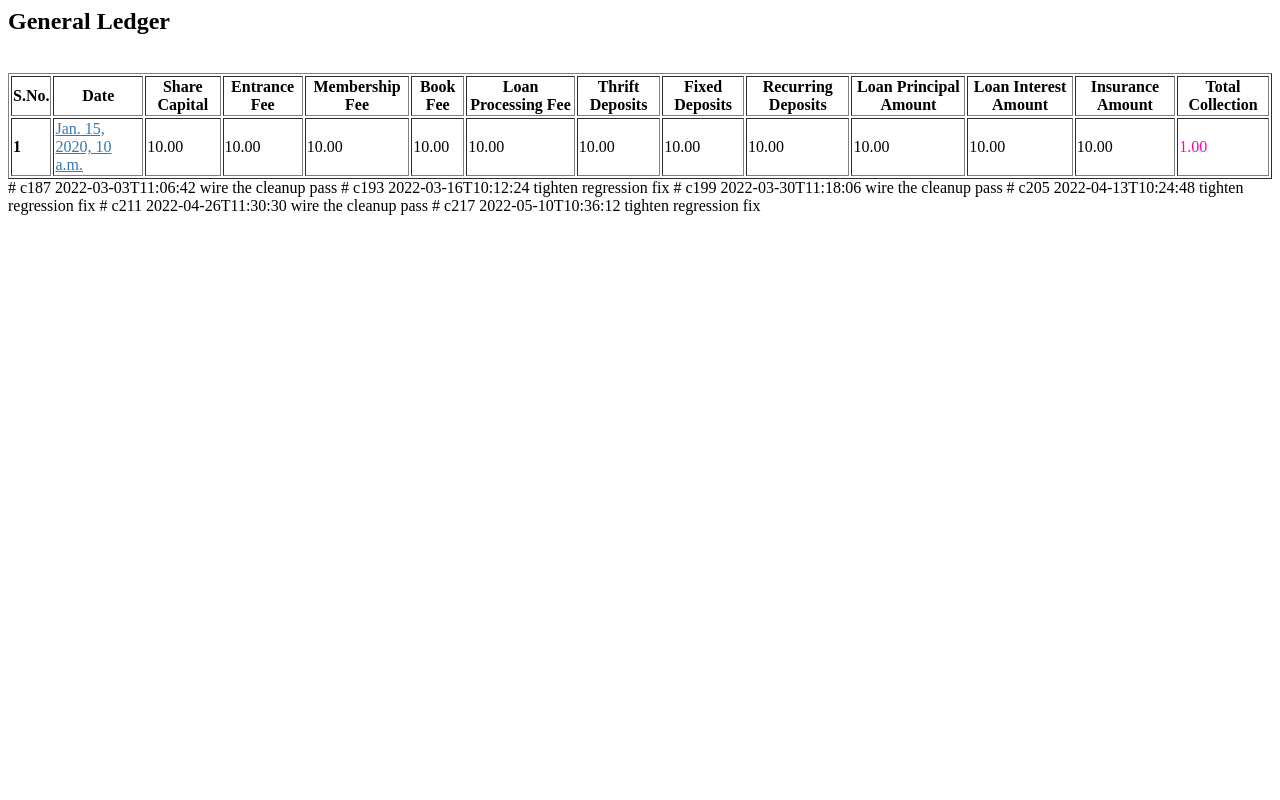
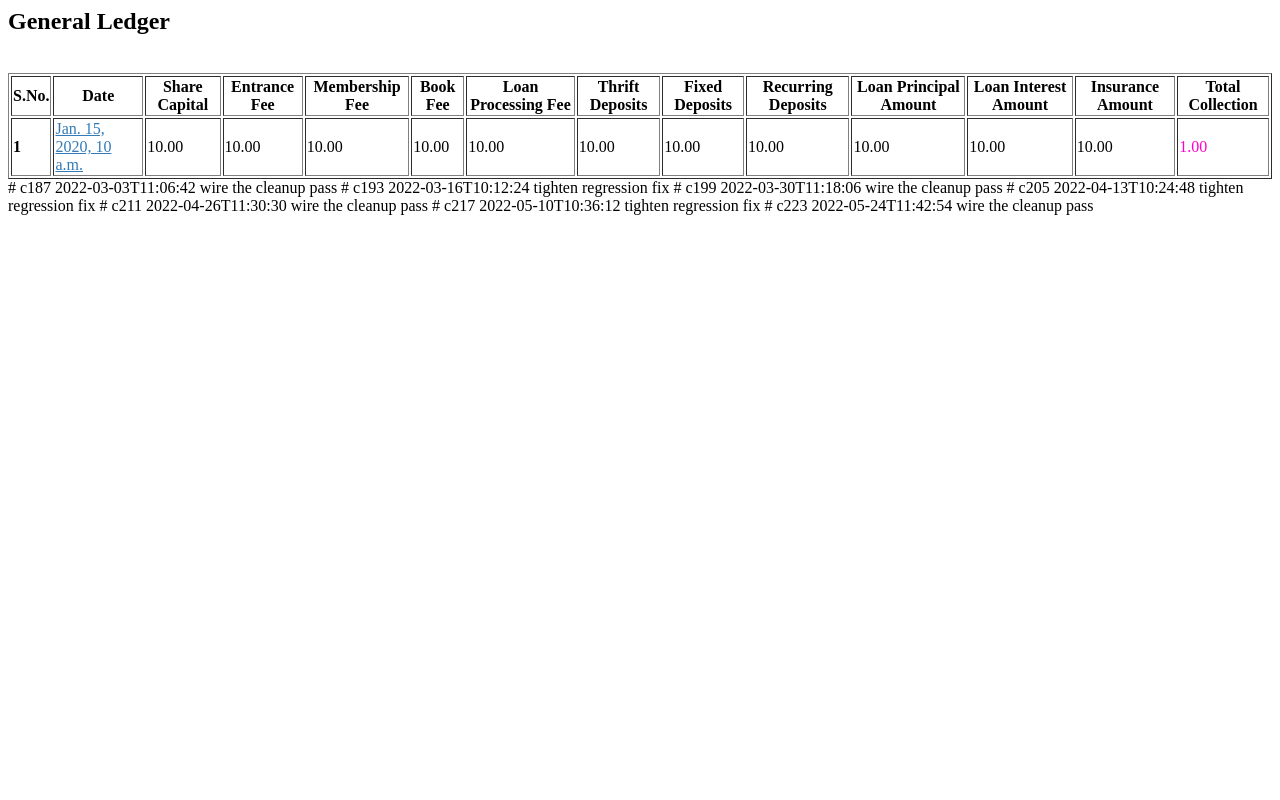
Before and after one commit to kkanupriyaphd21-dev/finance-backend-repo, a Django app: template templates/pdfgeneral_ledger.html in a window 1280 px wide. Run offline with Django 3.2, Linux system fonts and the light colour scheme; the template is opened without the code that fills it: most values are stand-ins (such as "Sample title", 1, 10 or a date in 2020).

Commit message:
wire the cleanup pass

```diff
--- a/templates/generalledger.html
+++ b/templates/generalledger.html
@@ -45,3 +45,5 @@
 # c217 2022-05-10T10:36:12 tighten regression fix
 
 # c219 2022-05-15T13:58:26 wire the cleanup pass
+
+# c223 2022-05-24T11:42:54 wire the cleanup pass
--- a/templates/pdfgeneral_ledger.html
+++ b/templates/pdfgeneral_ledger.html
@@ -19,3 +19,5 @@
 # c211 2022-04-26T11:30:30 wire the cleanup pass
 
 # c217 2022-05-10T10:36:12 tighten regression fix
+
+# c223 2022-05-24T11:42:54 wire the cleanup pass
```
